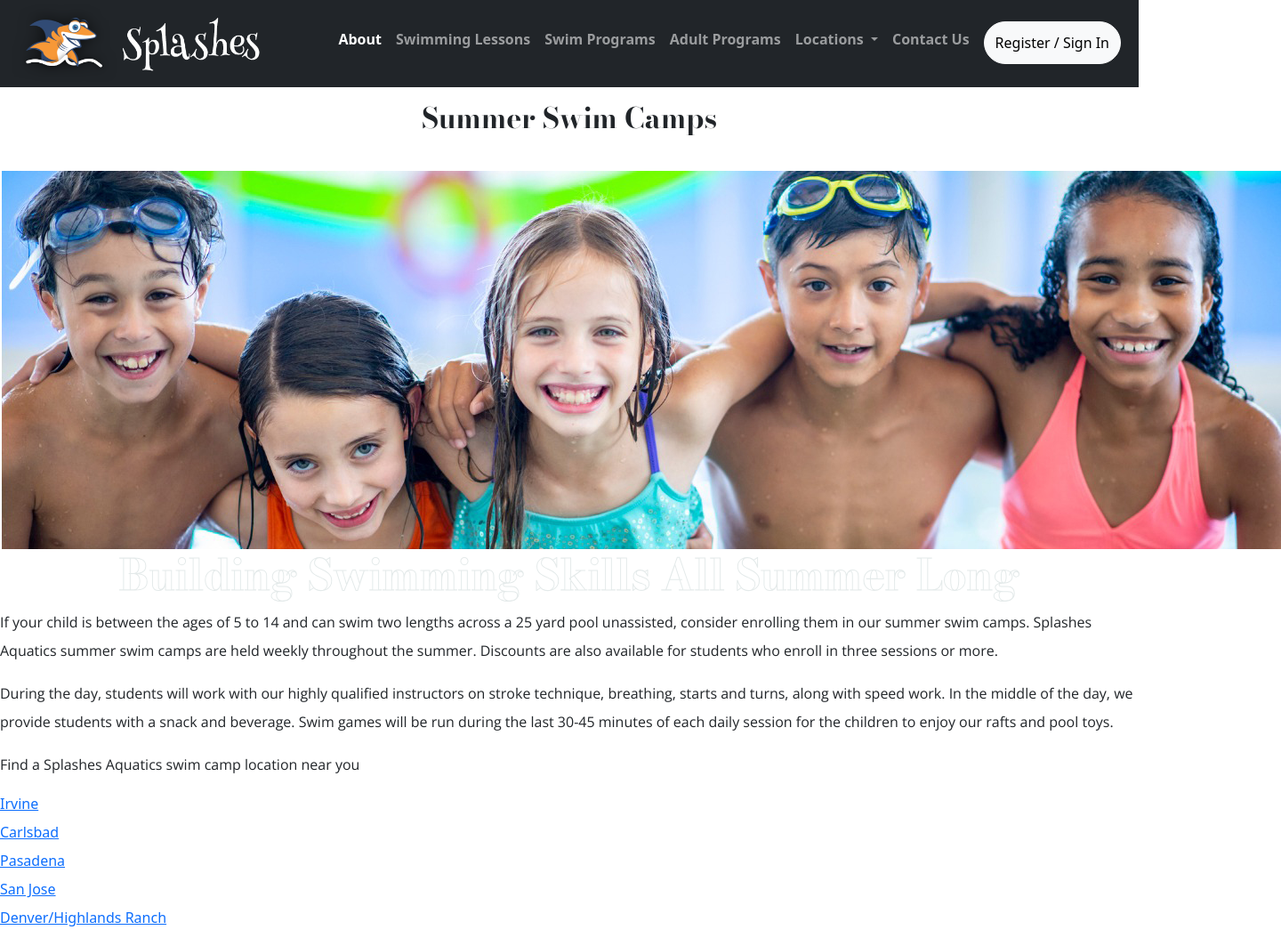
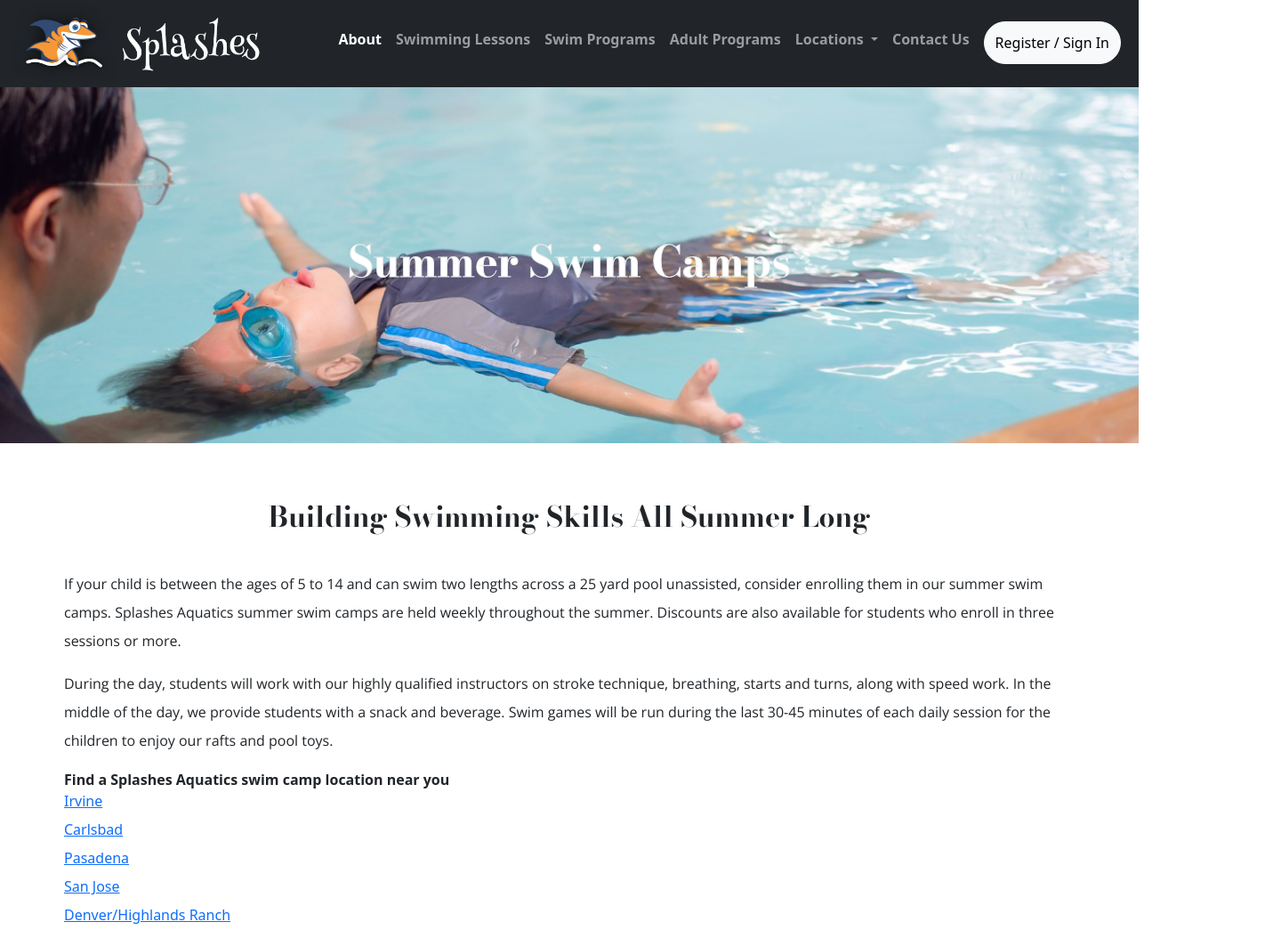
Before and after one commit to MortenJuul/Project1-RedTeam, a plain HTML site: page swimprograms.html in a window 1280 px wide. Shown: the part 2-1047 px from the top of the page at 89% size, 1440 px wide, since content can reach past the window. Drawn offline with nearby package versions, Linux system fonts and the light colour scheme.

Commit message:
220226 xueyan fourth commit

```diff
--- a/style.css
+++ b/style.css
@@ -134,6 +134,16 @@ li {
 #swimlessons-content p{
   margin-bottom:0;
 }
+/* Swim Programs */
+#swimprograms-title {
+  display:flex;
+  background-image:url("Project 1/images/which-lesson-is-best.jpeg") ;
+  background-repeat: no-repeat;
+  background-size: cover;
+  background-position: center;;
+  height:25em;
+}
+
 /* Contact Us */
 #contact-title {
     display:flex;
--- a/swimprograms.html
+++ b/swimprograms.html
@@ -99,17 +99,12 @@
     <!-- End Header -->
 
     <!-- Main Content -->
-    <main id="swimprograms">
-      <div id="swimprograms-title">
-        <h2>Summer Swim Camps</h2>
-        <img
-          id="swimprograms-heroimage"
-          src="Project 1/images/summer-swim-camps.jpeg"
-          alt="Summer Swim Camps"
-        />
+    <main id="swimprograms" class="container-fluid">
+      <div id="swimprograms-title" class="row">
+        <h1 class="col d-flex justify-content-center align-items-center">Summer Swim Camps</h1>
       </div>
-      <div id="swimprograms-content">
-        <h1>Building Swimming Skills All Summer Long</h1>
+      <div id="swimprograms-content" class="row mx-5 my-5">
+        <h2>Building Swimming Skills All Summer Long</h2>
         <p>
           If your child is between the ages of 5 to 14 and can swim two lengths
           across a 25 yard pool unassisted, consider enrolling them in our
@@ -126,7 +121,7 @@
           pool toys.
         </p>
         <div id="swimprograms-locations">
-          <p>Find a Splashes Aquatics swim camp location near you</p>
+          <b>Find a Splashes Aquatics swim camp location near you</b>
           <ul>
             <li><a href="index.html">Irvine</a></li>
             <!-- change hyperlinks later -->
```
